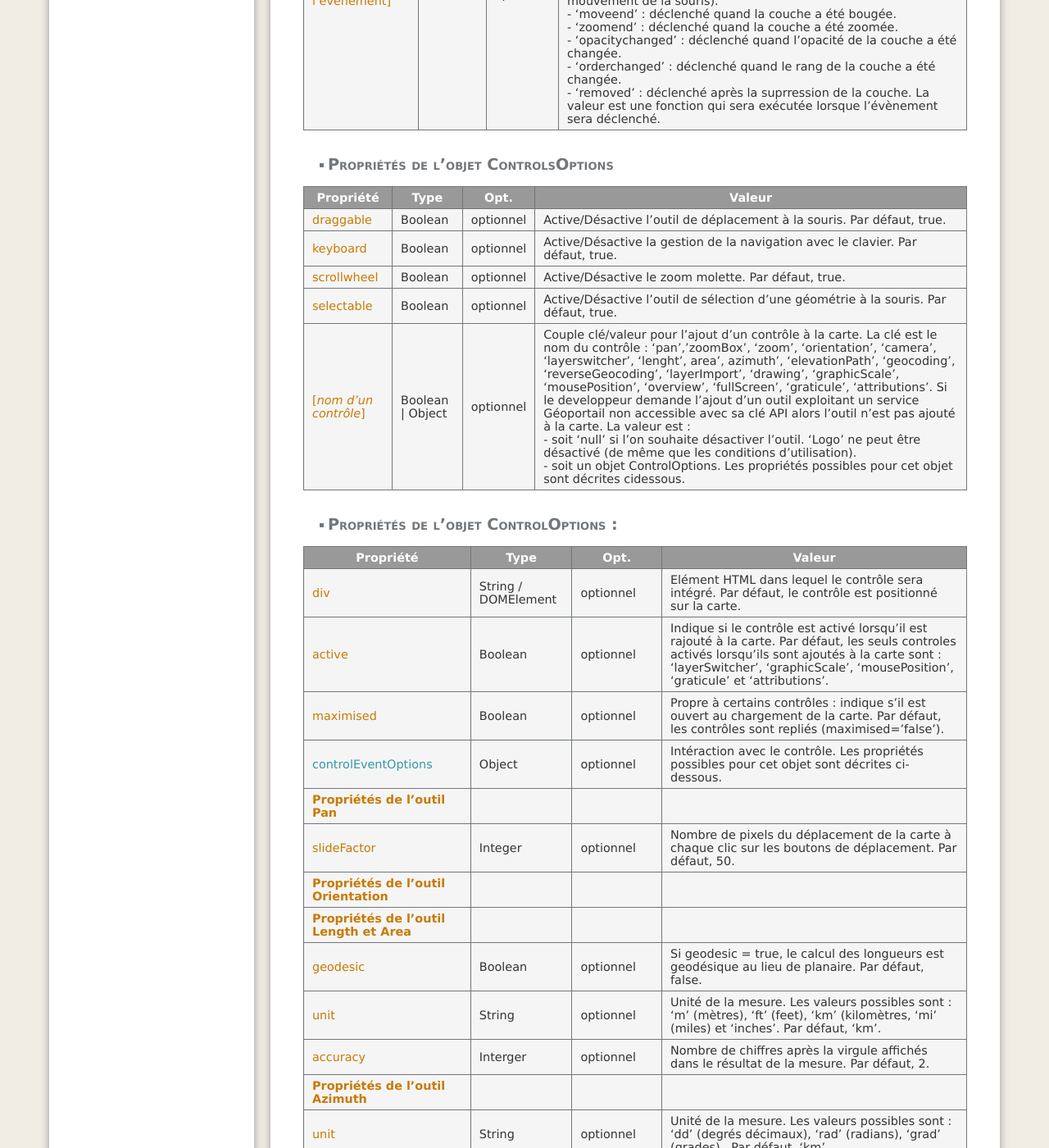
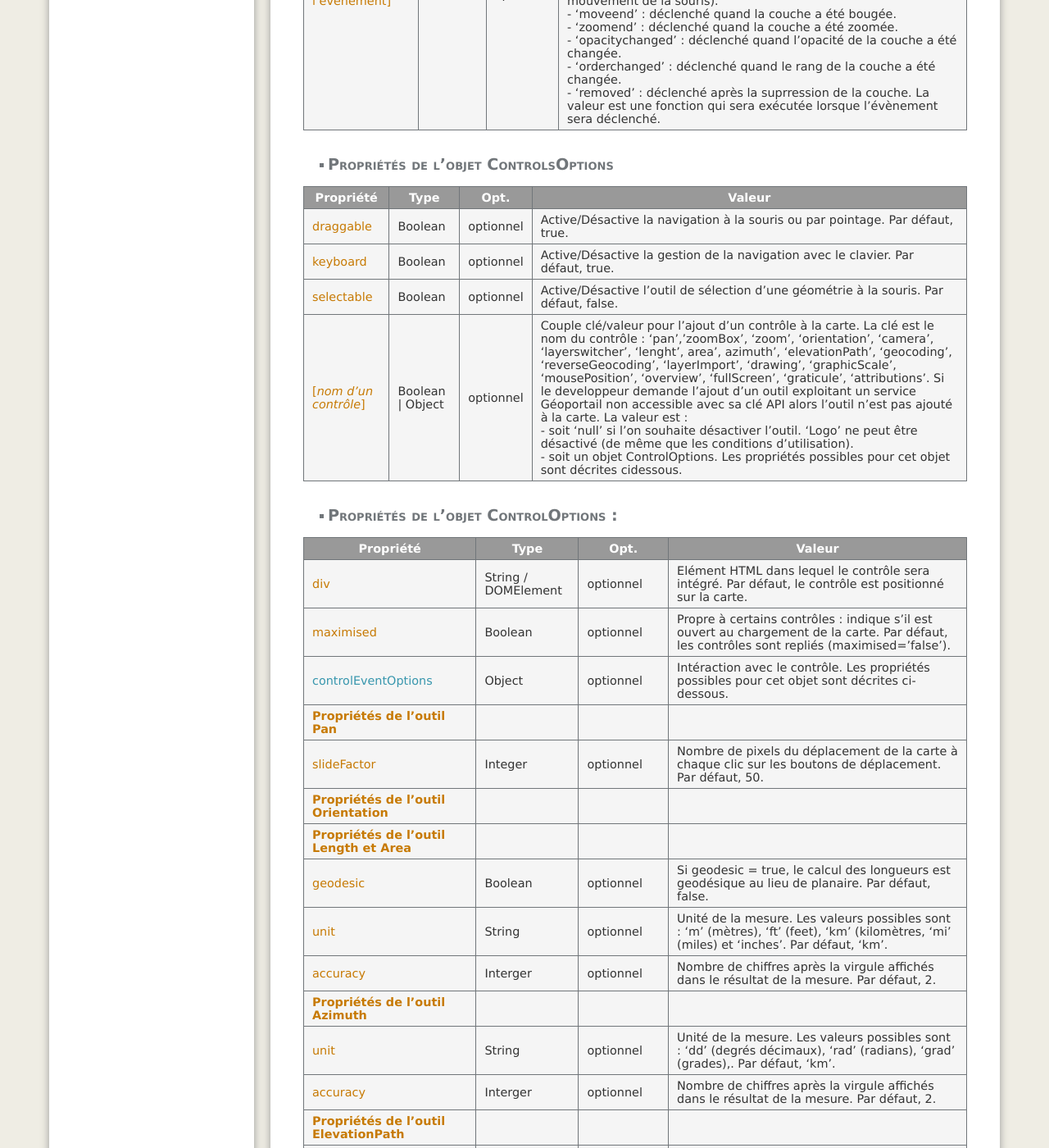
Before and after one commit to IGNF/evolution-apigeoportail, a Jekyll site: the page built from sdk/dd_initialisation-carte.md, in a window 1280 px wide and 1400 px high, scrolled down 8275 px. Shown: the whole window at 82% size. Built offline with Jekyll 4.4.1, drawn with Linux system fonts in a browser that asks for light colours; nearby versions of some CDN libraries; some web fonts are replaced; some of the changed text lies outside the part shown.

Commit message:
edito : suppression options active et scrollwheel

```diff
--- a/sdk/dd_initialisation-carte.md
+++ b/sdk/dd_initialisation-carte.md
@@ -48,7 +48,7 @@ Le paramétrage proposé par le SDK est un paramétrage minimal. S'il n'est pas
 
 Le développeur peut paramétrer, pour chacun de ces outils, leur position, leur aspect et leur activation/desactivation au chargement de la carte.
 
-Enfin, d'autres outils, invisibles, peuvent aussi être configurés. Le développeur peut activer/désactiver la navigation et/pi la sélection à la souris et/ou au clavier.
+Enfin, d'autres outils, invisibles, peuvent aussi être configurés. Le développeur peut activer/désactiver la navigation et/ou la sélection à la souris et/ou au clavier.
 
 ## Cas d'utilisation
 
@@ -188,10 +188,9 @@ Propriété | Type | Opt. | Valeur
 
 Propriété | Type | Opt. | Valeur
 -|-|-|-|
-draggable | Boolean | optionnel | Active/Désactive l'outil de déplacement à la souris. Par défaut, true.
+draggable | Boolean | optionnel | Active/Désactive la navigation à la souris ou par pointage. Par défaut, true.
 keyboard | Boolean | optionnel | Active/Désactive la gestion de la navigation avec le clavier. Par défaut, true.
-scrollwheel | Boolean | optionnel | Active/Désactive le zoom molette. Par défaut, true.
-selectable | Boolean | optionnel | Active/Désactive l'outil de sélection d'une géométrie à la souris. Par défaut, true.
+selectable | Boolean | optionnel | Active/Désactive l'outil de sélection d'une géométrie à la souris. Par défaut, false.
 [_nom d'un contrôle_] | Boolean \| Object | optionnel | Couple clé/valeur pour l'ajout d'un contrôle à la carte. La clé est le nom du contrôle : 'pan','zoomBox', 'zoom', 'orientation', 'camera', 'layerswitcher', 'lenght', area', azimuth', 'elevationPath', 'geocoding', 'reverseGeocoding', 'layerImport', 'drawing', 'graphicScale', 'mousePosition', 'overview', 'fullScreen', 'graticule', 'attributions'. Si le developpeur demande l'ajout d'un outil exploitant un service Géoportail non accessible avec sa clé API alors l'outil n'est pas ajouté à la carte. La valeur est :<br/>- soit 'null' si l'on souhaite désactiver l'outil. 'Logo' ne peut être désactivé (de même que les conditions d'utilisation).<br/>- soit un objet ControlOptions. Les propriétés possibles pour cet objet sont décrites cidessous.
 
 <a name="controlOptions"></a>
@@ -202,7 +201,6 @@ selectable | Boolean | optionnel | Active/Désactive l'outil de sélection d'une
 Propriété | Type | Opt. | Valeur
 -|-|-|-|
 div | String / DOMElement | optionnel | Elément HTML dans lequel le contrôle sera intégré. Par défaut, le contrôle est positionné sur la carte.
-active | Boolean | optionnel | Indique si le contrôle est activé lorsqu'il est rajouté à la carte. Par défaut, les seuls controles activés lorsqu'ils sont ajoutés à la carte sont : 'layerSwitcher', 'graphicScale', 'mousePosition', 'graticule' et 'attributions'.
 maximised | Boolean | optionnel | Propre à certains contrôles : indique s'il est ouvert au chargement de la carte. Par défaut, les contrôles sont repliés (maximised='false').
 [controlEventOptions](#controlEventOptions) | Object | optionnel | Intéraction avec le contrôle. Les propriétés possibles pour cet objet sont décrites ci-dessous.
 **Propriétés de l'outil Pan** | | |
```
